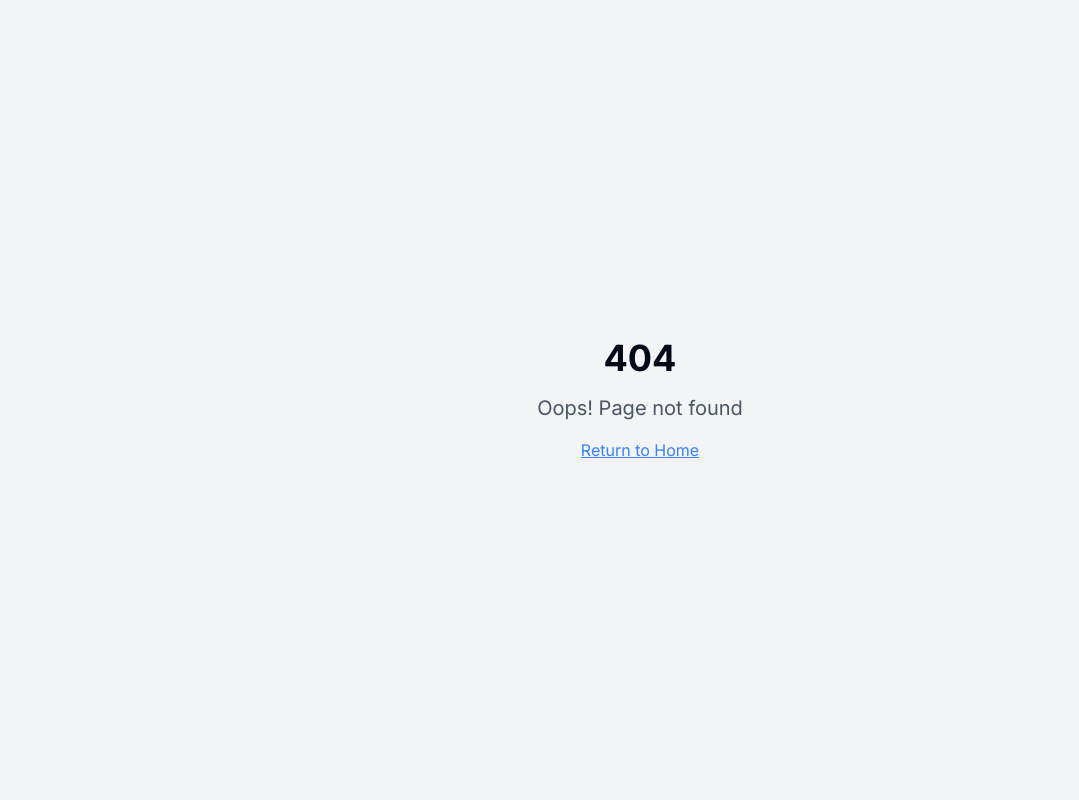
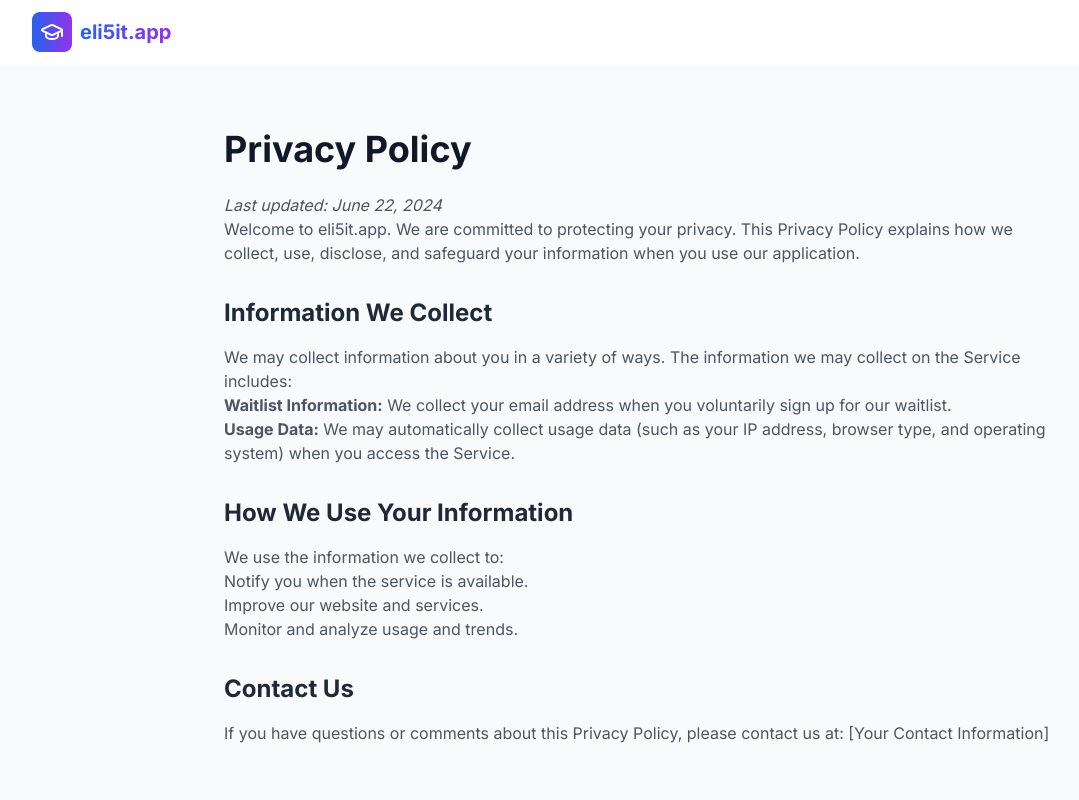
Before and after one commit to bigocox1970/eli5it, a React (Vite) app: page /privacy in a window 1280 px wide. Before the commit this address had no page. Shown: the top 800 px of the page, without its empty margins (0-1079 px from the left). Built offline with nearby package versions, Linux system fonts and the light colour scheme.

Commit message:
feat: add legal pages and update footer

```diff
--- a/src/App.tsx
+++ b/src/App.tsx
@@ -1,10 +1,11 @@
-
 import { Toaster } from "@/components/ui/toaster";
 import { Toaster as Sonner } from "@/components/ui/sonner";
 import { QueryClient, QueryClientProvider } from "@tanstack/react-query";
 import { BrowserRouter, Routes, Route } from "react-router-dom";
 import Index from "./pages/Index";
 import NotFound from "./pages/NotFound";
+import PrivacyPolicy from "./pages/Privacy";
+import TermsOfService from "./pages/Terms";
 
 const queryClient = new QueryClient();
 
@@ -15,6 +16,8 @@ const App = () => (
     <BrowserRouter>
       <Routes>
         <Route path="/" element={<Index />} />
+        <Route path="/privacy" element={<PrivacyPolicy />} />
+        <Route path="/terms" element={<TermsOfService />} />
         {/* ADD ALL CUSTOM ROUTES ABOVE THE CATCH-ALL "*" ROUTE */}
         <Route path="*" element={<NotFound />} />
       </Routes>
--- a/src/components/Footer.tsx
+++ b/src/components/Footer.tsx
@@ -1,4 +1,3 @@
-
 import { GraduationCap, Twitter, Github, Mail, Heart } from "lucide-react";
 
 const Footer = () => {
@@ -38,7 +37,6 @@ const Footer = () => {
               <li><a href="#" className="hover:text-white transition-colors">Features</a></li>
               <li><a href="#" className="hover:text-white transition-colors">How It Works</a></li>
               <li><a href="#" className="hover:text-white transition-colors">Pricing</a></li>
-              <li><a href="#" className="hover:text-white transition-colors">API</a></li>
             </ul>
           </div>
 
@@ -48,8 +46,8 @@ const Footer = () => {
             <ul className="space-y-2 text-gray-400">
               <li><a href="#" className="hover:text-white transition-colors">Help Center</a></li>
               <li><a href="#" className="hover:text-white transition-colors">Contact Us</a></li>
-              <li><a href="#" className="hover:text-white transition-colors">Privacy Policy</a></li>
-              <li><a href="#" className="hover:text-white transition-colors">Terms of Service</a></li>
+              <li><a href="/privacy" className="hover:text-white transition-colors">Privacy Policy</a></li>
+              <li><a href="/terms" className="hover:text-white transition-colors">Terms of Service</a></li>
             </ul>
           </div>
         </div>
--- a/src/pages/Index.tsx
+++ b/src/pages/Index.tsx
@@ -58,12 +58,6 @@ const Index = () => {
             Join our exclusive beta program and get early access to the future of learning
           </p>
 
-          <div className="flex flex-col sm:flex-row gap-4 justify-center">
-            <Button size="lg" variant="outline" className="border-white text-white hover:bg-white hover:text-blue-600 px-8 py-3">
-              <Play className="mr-2 h-5 w-5" />
-              Watch Demo
-            </Button>
-          </div>
         </div>
       </section>
 
--- /dev/null
+++ b/src/pages/Privacy.tsx
@@ -0,0 +1,67 @@
+import Footer from "@/components/Footer";
+import { GraduationCap } from "lucide-react";
+
+const PrivacyPolicy = () => (
+  <div className="bg-gray-50">
+    <nav className="bg-white/80 backdrop-blur-lg border-b border-white/20 sticky top-0 z-50">
+        <div className="max-w-7xl mx-auto px-4 sm:px-6 lg:px-8">
+          <div className="flex justify-between items-center h-16">
+            <a href="/" className="flex items-center space-x-2">
+              <div className="bg-gradient-to-r from-blue-600 to-purple-600 p-2 rounded-lg">
+                <GraduationCap className="h-6 w-6 text-white" />
+              </div>
+              <span className="text-xl font-bold bg-gradient-to-r from-blue-600 to-purple-600 bg-clip-text text-transparent">
+                eli5it.app
+              </span>
+            </a>
+          </div>
+        </div>
+      </nav>
+    <div className="max-w-4xl mx-auto px-4 py-16 sm:px-6 lg:px-8">
+      <h1 className="text-4xl font-bold text-gray-900 mb-6">Privacy Policy</h1>
+      <div className="prose prose-lg text-gray-600">
+        <p>
+          <em>Last updated: June 22, 2024</em>
+        </p>
+        <p>
+          Welcome to eli5it.app. We are committed to protecting your privacy. This
+          Privacy Policy explains how we collect, use, disclose, and safeguard
+          your information when you use our application.
+        </p>
+        <h2 className="text-2xl font-bold text-gray-800 mt-8 mb-4">Information We Collect</h2>
+        <p>
+          We may collect information about you in a variety of ways. The
+          information we may collect on the Service includes:
+        </p>
+        <ul>
+          <li>
+            <strong>Waitlist Information:</strong> We collect your email address
+            when you voluntarily sign up for our waitlist.
+          </li>
+          <li>
+            <strong>Usage Data:</strong> We may automatically collect usage data
+            (such as your IP address, browser type, and operating system) when
+            you access the Service.
+          </li>
+        </ul>
+        <h2 className="text-2xl font-bold text-gray-800 mt-8 mb-4">How We Use Your Information</h2>
+        <p>
+          We use the information we collect to:
+        </p>
+        <ul>
+          <li>Notify you when the service is available.</li>
+          <li>Improve our website and services.</li>
+          <li>Monitor and analyze usage and trends.</li>
+        </ul>
+        <h2 className="text-2xl font-bold text-gray-800 mt-8 mb-4">Contact Us</h2>
+        <p>
+          If you have questions or comments about this Privacy Policy, please
+          contact us at: [Your Contact Information]
+        </p>
+      </div>
+    </div>
+    <Footer />
+  </div>
+);
+
+export default PrivacyPolicy;
--- /dev/null
+++ b/src/pages/Terms.tsx
@@ -0,0 +1,55 @@
+import Footer from "@/components/Footer";
+import { GraduationCap } from "lucide-react";
+
+const TermsOfService = () => (
+  <div className="bg-gray-50">
+    <nav className="bg-white/80 backdrop-blur-lg border-b border-white/20 sticky top-0 z-50">
+        <div className="max-w-7xl mx-auto px-4 sm:px-6 lg:px-8">
+          <div className="flex justify-between items-center h-16">
+            <a href="/" className="flex items-center space-x-2">
+              <div className="bg-gradient-to-r from-blue-600 to-purple-600 p-2 rounded-lg">
+                <GraduationCap className="h-6 w-6 text-white" />
+              </div>
+              <span className="text-xl font-bold bg-gradient-to-r from-blue-600 to-purple-600 bg-clip-text text-transparent">
+                eli5it.app
+              </span>
+            </a>
+          </div>
+        </div>
+      </nav>
+    <div className="max-w-4xl mx-auto px-4 py-16 sm:px-6 lg:px-8">
+      <h1 className="text-4xl font-bold text-gray-900 mb-6">Terms of Service</h1>
+      <div className="prose prose-lg text-gray-600">
+        <p>
+          <em>Last updated: June 22, 2024</em>
+        </p>
+        <p>
+          Please read these Terms of Service ("Terms", "Terms of Service")
+          carefully before using the eli5it.app application (the "Service")
+          operated by us.
+        </p>
+        <h2 className="text-2xl font-bold text-gray-800 mt-8 mb-4">Conditions of Use</h2>
+        <p>
+          We will provide their services to you, which are subject to the
+          conditions stated below in this document. Every time you visit this
+          website, use its services or make a purchase, you accept the
+          following conditions. This is why we urge you to read them carefully.
+        </p>
+        <h2 className="text-2xl font-bold text-gray-800 mt-8 mb-4">Privacy Policy</h2>
+        <p>
+          Before you continue using our website we advise you to read our
+          <a href="/privacy" className="text-blue-600 hover:underline"> privacy policy</a> regarding our user data collection.
+          It will help you better understand our practices.
+        </p>
+        <h2 className="text-2xl font-bold text-gray-800 mt-8 mb-4">Contact Us</h2>
+        <p>
+          If you have questions or comments about these Terms, please contact
+          us at: [Your Contact Information]
+        </p>
+      </div>
+    </div>
+    <Footer />
+  </div>
+);
+
+export default TermsOfService;
```
